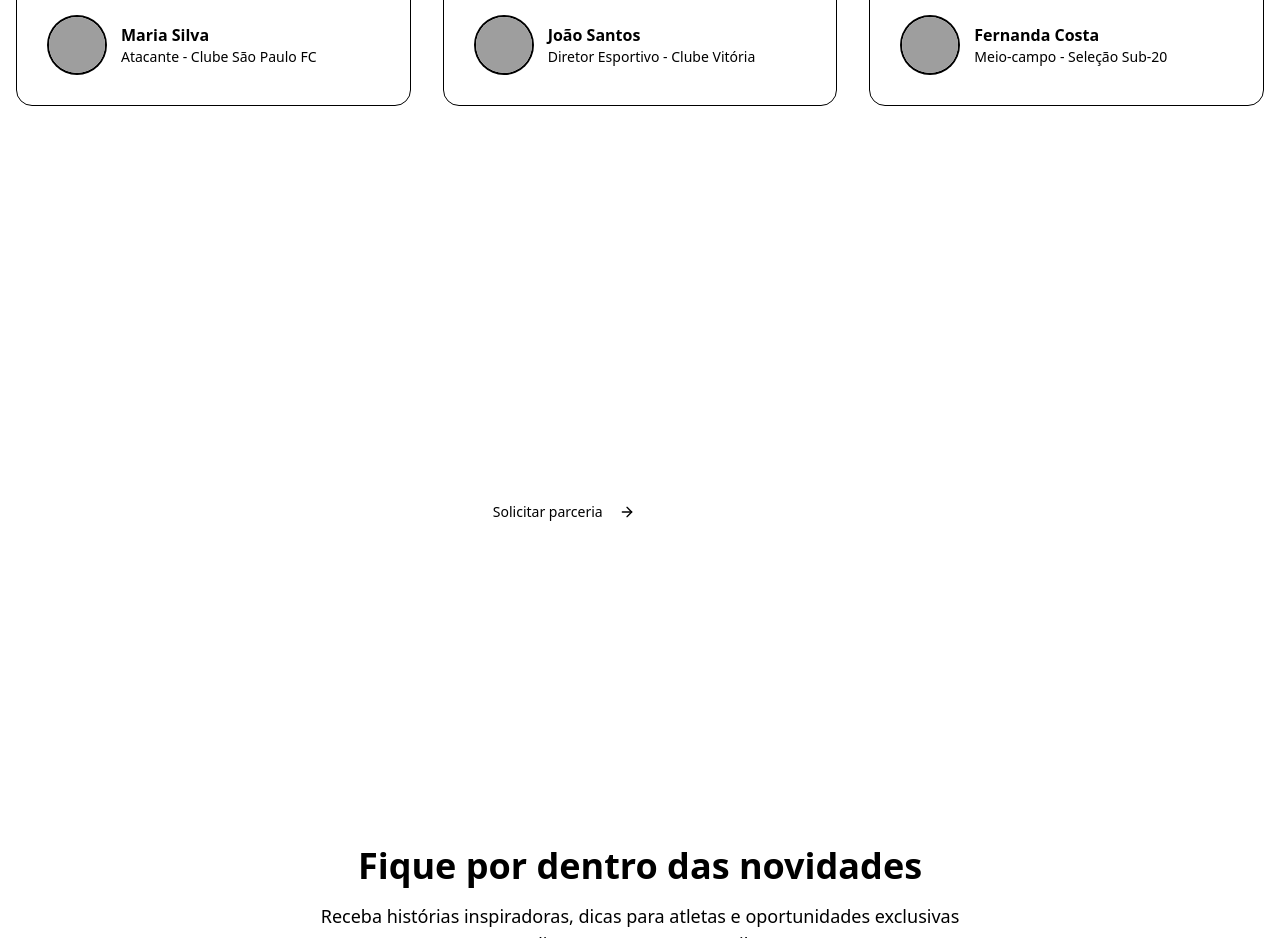
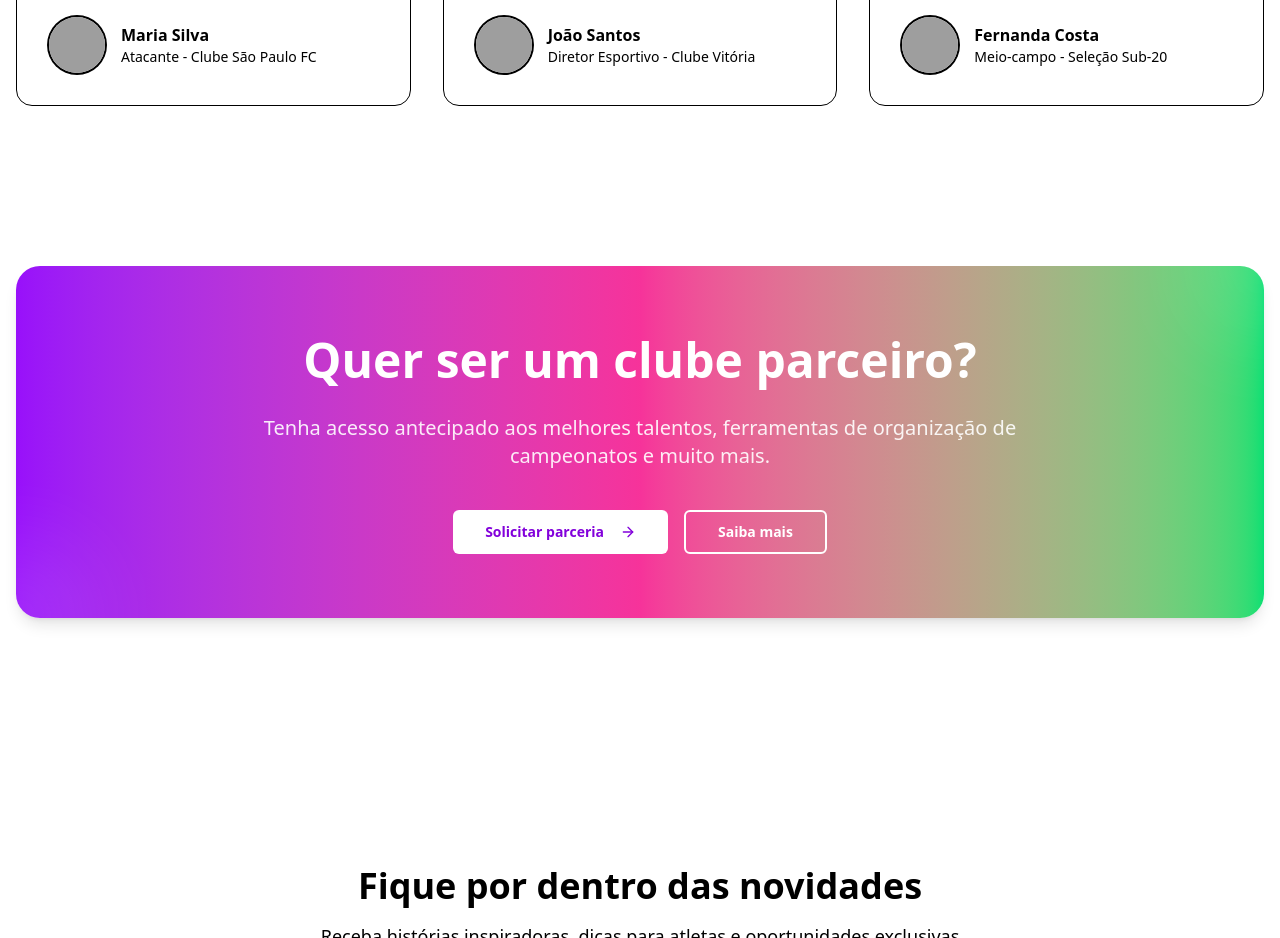
Before and after one commit to Challenge-sprint-3-e-4/Passa-a-Bola, a React app: page / in a window 1280 px wide. Shown: the part 3060-3998 px from the top of the page. Built offline with nearby package versions, Linux system fonts and the light colour scheme; sample sign-in values are in the browser's storage; grey boxes are pictures that could not be loaded; the HTML template or start-up script is replaced by a standard one.

Commit message:
arrumando opções e botões do clube parceiro na home

```diff
--- a/src/components/CTASection.jsx
+++ b/src/components/CTASection.jsx
@@ -8,48 +8,67 @@ const CTASection = ({
   primaryButtonLink = "#",
   secondaryButtonText,
   secondaryButtonLink = "#",
-  variant = "gradient"
+  variant = "gradient",
 }) => {
   return (
-    <section className="py-20">
+    <section className="py-20 bg-white">
       <div className="container mx-auto px-4">
-        <div className={`relative rounded-3xl p-12 md:p-16 text-center overflow-hidden ${
-          variant === "gradient" ? "gradient-secondary" : "bg-secondary"
-        }`}>
-          {/* Decorative circles */}
-          <div className="absolute top-0 right-0 w-64 h-64 bg-white/10 rounded-full -translate-y-1/2 translate-x-1/2 blur-3xl" />
-          <div className="absolute bottom-0 left-0 w-64 h-64 bg-white/10 rounded-full translate-y-1/2 -translate-x-1/2 blur-3xl" />
+        <div
+          className={`relative rounded-3xl p-12 md:p-16 text-center shadow-lg overflow-hidden ${
+            variant === "gradient"
+              ? "bg-gradient-to-r from-purple-600 via-pink-500 to-green-400 text-white"
+              : "bg-gray-100 text-gray-900"
+          }`}
+        >
+          {/* Decorative circles só dentro do cartão */}
+          <div className="absolute top-0 right-0 w-40 h-40 bg-white/10 rounded-full -translate-y-1/2 translate-x-1/2 blur-2xl" />
+          <div className="absolute bottom-0 left-0 w-40 h-40 bg-white/10 rounded-full translate-y-1/2 -translate-x-1/2 blur-2xl" />
 
           <div className="relative z-10 max-w-3xl mx-auto">
-            <h2 className={`text-3xl md:text-5xl font-bold mb-6 ${
-              variant === "gradient" ? "text-white" : ""
-            }`}>
+            <h2
+              className={`text-3xl md:text-5xl font-bold mb-6 leading-tight ${
+                variant === "gradient" ? "text-white" : "text-purple-700"
+              }`}
+            >
               {title}
             </h2>
-            <p className={`text-lg md:text-xl mb-8 ${
-              variant === "gradient" ? "text-white/90" : "text-muted-foreground"
-            }`}>
+            <p
+              className={`text-lg md:text-xl mb-10 ${
+                variant === "gradient" ? "text-white/90" : "text-gray-700"
+              }`}
+            >
               {description}
             </p>
 
-            <div className="flex flex-col sm:flex-row gap-4 justify-center">
+            <div className="flex flex-col sm:flex-row justify-center gap-4">
+              <a href={primaryButtonLink}>
                 <Button
-                variant={variant === "gradient" ? "default" : "gradient"}
                   size="lg"
-                className={variant === "gradient" ? "bg-white text-primary hover:bg-white/90" : ""}
+                  className={`font-semibold ${
+                    variant === "gradient"
+                      ? "bg-white text-purple-700 hover:bg-white/90"
+                      : "bg-purple-600 text-white hover:opacity-90"
+                  }`}
                 >
                   {primaryButtonText}
                   <ArrowRight className="ml-2 h-5 w-5" />
                 </Button>
+              </a>
 
               {secondaryButtonText && (
+                <a href={secondaryButtonLink}>
                   <Button
                     variant="outline"
                     size="lg"
-                  className={variant === "gradient" ? "bg-white/10 backdrop-blur-sm border-white text-white hover:bg-white hover:text-primary" : ""}
+                    className={`font-semibold border-2 ${
+                      variant === "gradient"
+                        ? "border-white text-white hover:bg-white hover:text-purple-700"
+                        : "border-purple-600 text-purple-600 hover:bg-purple-600 hover:text-white"
+                    }`}
                   >
                     {secondaryButtonText}
                   </Button>
+                </a>
               )}
             </div>
           </div>
```
Lines whose indentation alone changed are shown as unchanged.
